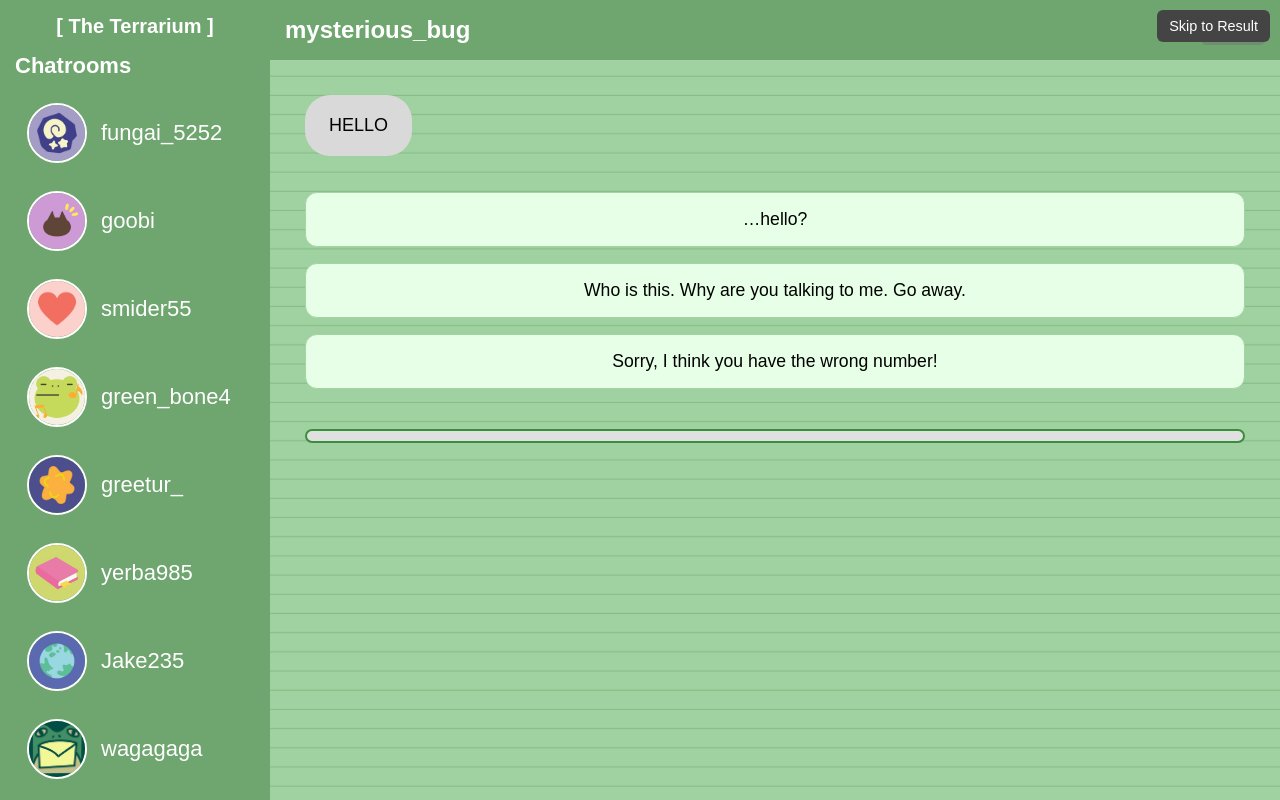
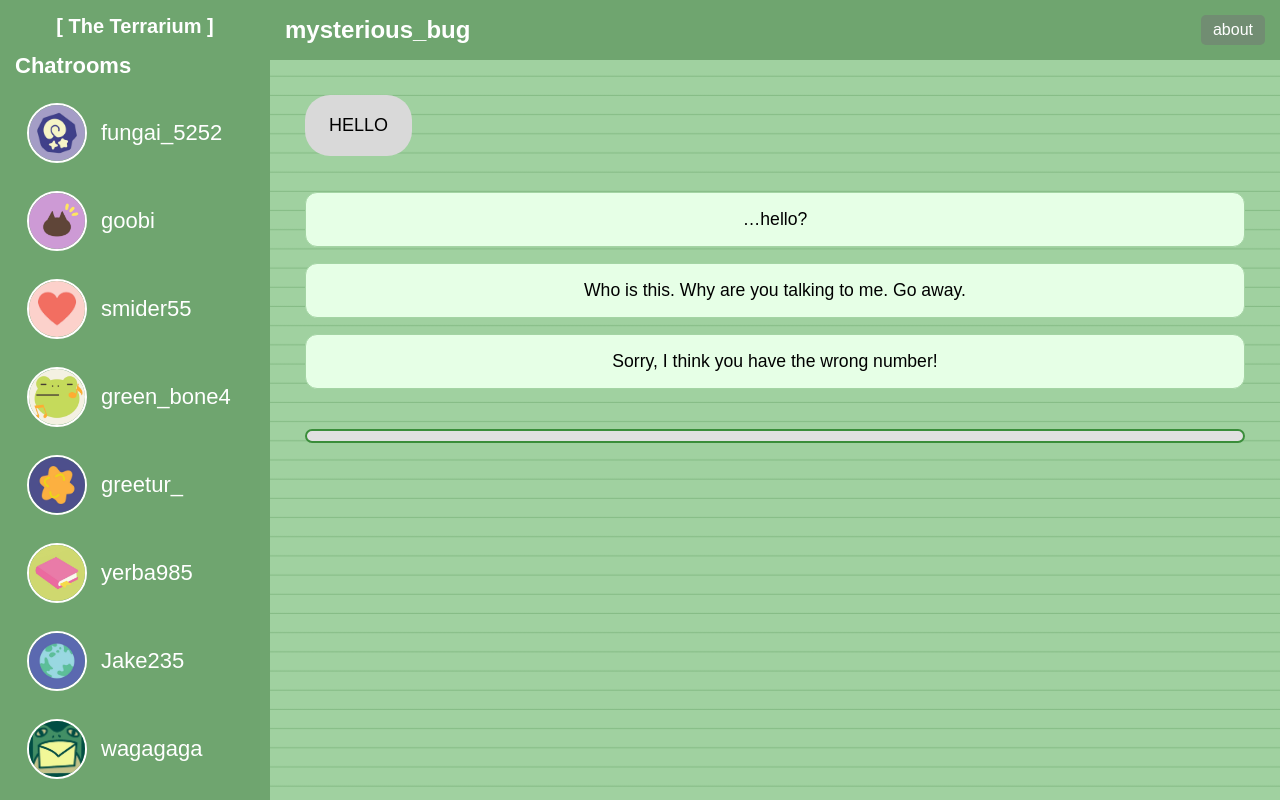
Before and after one commit to jhong02/personality-quiz, a React (Create React App) app: page /The-Terrarium/chatroom in a window 1280 px wide. Both pictures are taken after a click on the button "Chat Now". Built offline with nearby package versions, Linux system fonts and the light colour scheme; a web font is replaced by a local one.

Commit message:
deleted skip results button

```diff
--- a/src/pages/QuizChatroom.jsx
+++ b/src/pages/QuizChatroom.jsx
@@ -150,16 +150,6 @@ export default function QuizChatroom({ username }) {
     startIntro();
   };
 
-  const handleSkipToResult = () => {
-    const mbti = calculateMBTI(mbtiScores);
-    const result = bugs.find(bug => bug.mbti === mbti || bug.mbti === 'ENFP');
-    setMatchedBug(result);
-    resultSound.current.play();
-    setShowResult(true);
-    setChats(prev => [...prev, { sender: 'mysterious_bug', text: `🌟 Personality Quiz Complete! 🌟` }]);
-    receivedSound.current.play();
-  };
-
   const handleDownload = async () => {
     if (!hiddenCardRef.current) return;
     const canvas = await html2canvas(hiddenCardRef.current, {
@@ -175,25 +165,6 @@ export default function QuizChatroom({ username }) {
 
   return (
     <>
-      <button
-        style={{
-          position: 'fixed',
-          top: 10,
-          right: 10,
-          padding: '8px 12px',
-          backgroundColor: '#444',
-          color: '#fff',
-          border: 'none',
-          borderRadius: '6px',
-          fontSize: '0.9rem',
-          zIndex: 9999,
-          cursor: 'pointer'
-        }}
-        onClick={handleSkipToResult}
-      >
-        Skip to Result
-      </button>
-
       <div className="chat-messages">
         {chats.map((msg, index) => (
           <div key={index} className={`message-wrapper ${msg.sender === 'You' ? 'right-wrapper' : 'left-wrapper'} slide-up`}>
```
